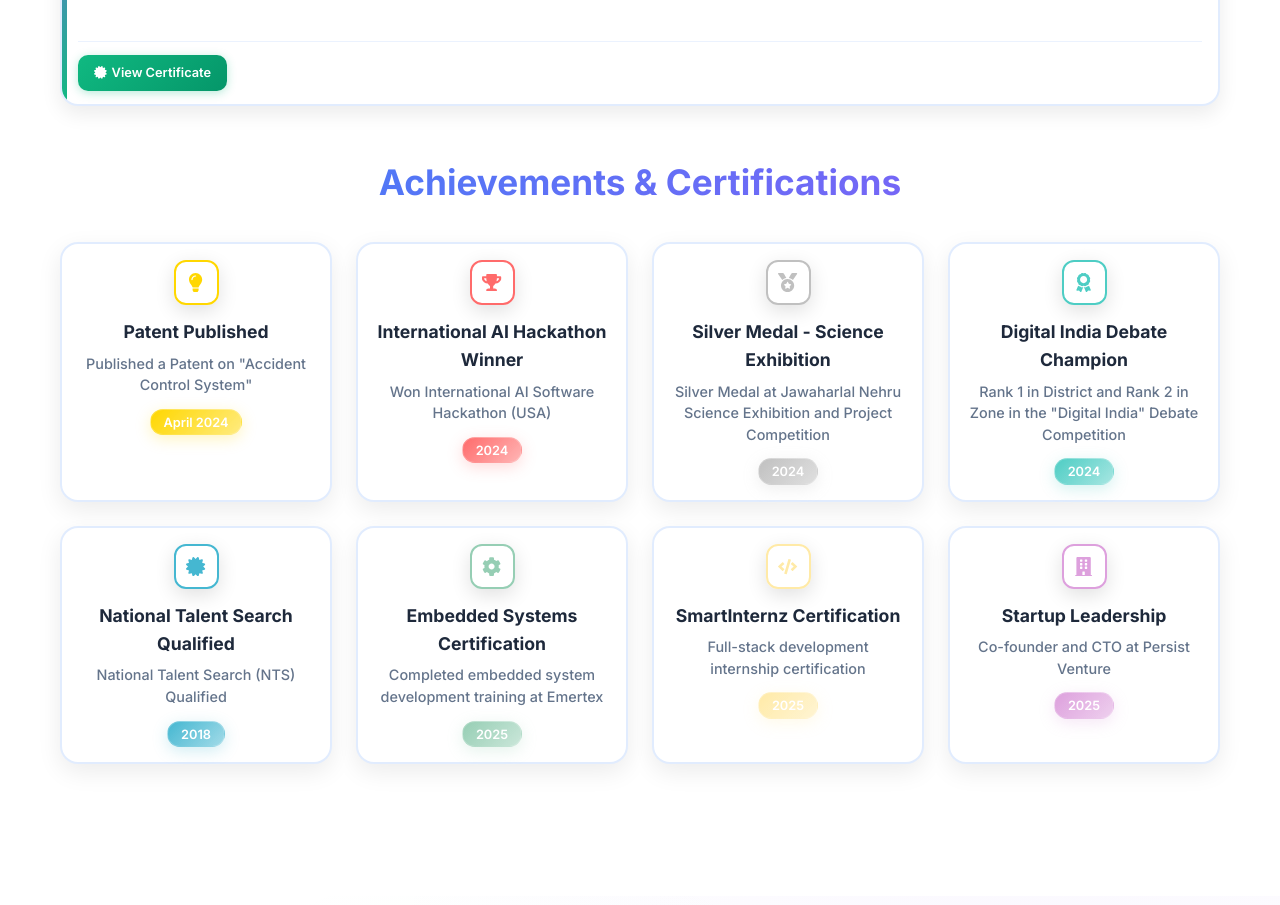
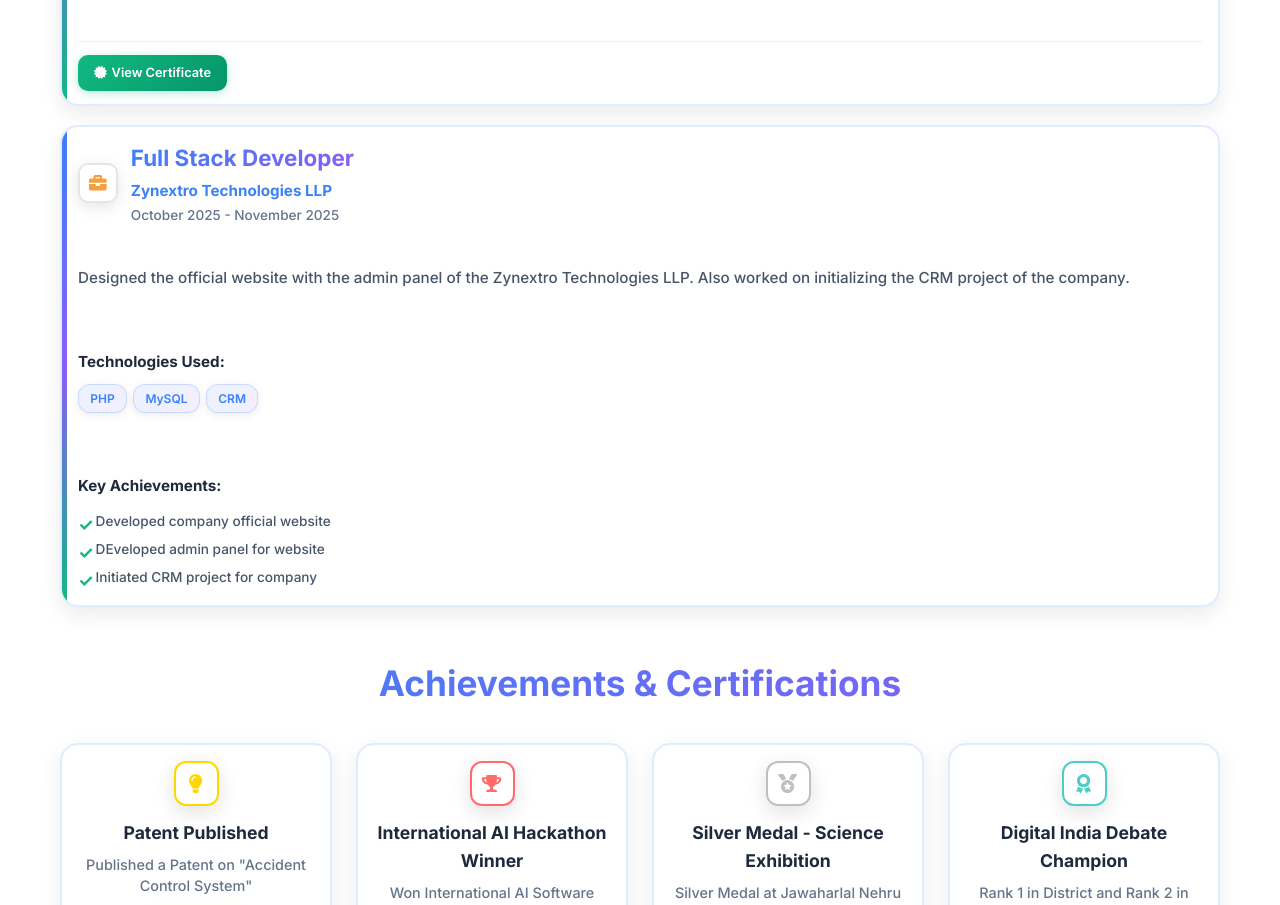
Before and after one commit to Charu-sarswat/Charu-portfolio-main, a React (Create React App) app: page / in a window 1280 px wide. Shown: the part 9480-10385 px from the top of the page. Built offline with nearby package versions, Linux system fonts and the light colour scheme.

Commit message:
Update experience IDs and add new job entry

```diff
--- a/src/components/Experience.js
+++ b/src/components/Experience.js
@@ -6,7 +6,7 @@ import './Experience.css';
 const Experience = () => {
   const experiences = [
     {
-      id: 3,
+      id: 4,
       type: 'leadership',
       title: 'Chief Technical Officer & Co-founder(Soulmegle)',
       company: 'Persist Venture (USA)',
@@ -39,7 +39,7 @@ const Experience = () => {
       color: '#4F46E5'
     },
     {
-      id: 2,
+      id: 3,
       type: 'internship',
       title: 'Full-Stack Developer Intern',
       company: 'SmartInternz',
@@ -53,6 +53,21 @@ const Experience = () => {
       ],
       certificate: 'https://f90xpzjw.r.ap-south-1.awstrack.me/L0/https:%2F%2Fskillwallet.smartinternz.com%2Fcertificate%2Fvirtual-internship%2Fe29b722e35040b88678e25a1ec032a21/2/01090195eff0a44f-0abe7e24-802c-4d94-9967-c51b2ced9652-000000/9uNJxvlIBmB52mqlQy4pYiNjqws=200',
       color: '#10B981'
+    },
+    {
+      id: 2,
+      type: 'Job',
+      title: 'Full Stack Developer',
+      company: 'Zynextro Technologies LLP',
+      duration: 'October 2025 - November 2025',
+      description: 'Designed the official website with the admin panel of the Zynextro Technologies LLP. Also worked on initializing the CRM project of the company.',
+      technologies: ['PHP', 'MySQL','CRM'],
+      achievements: [
+        'Developed company official website',
+        'DEveloped admin panel for website',
+        'Initiated CRM project for company'
+      ],
+      color: '#f59e42'
     }
   ];
 
```
